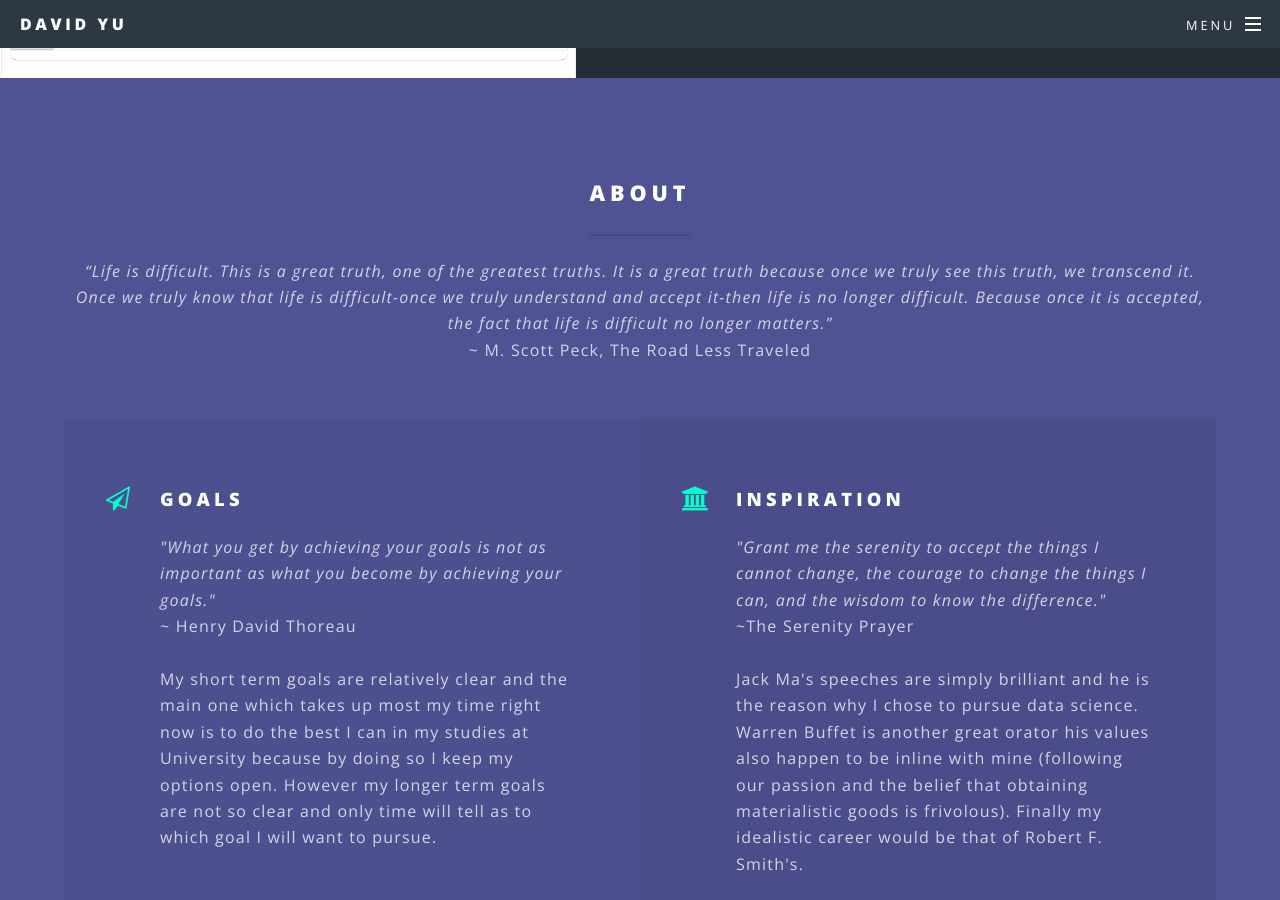
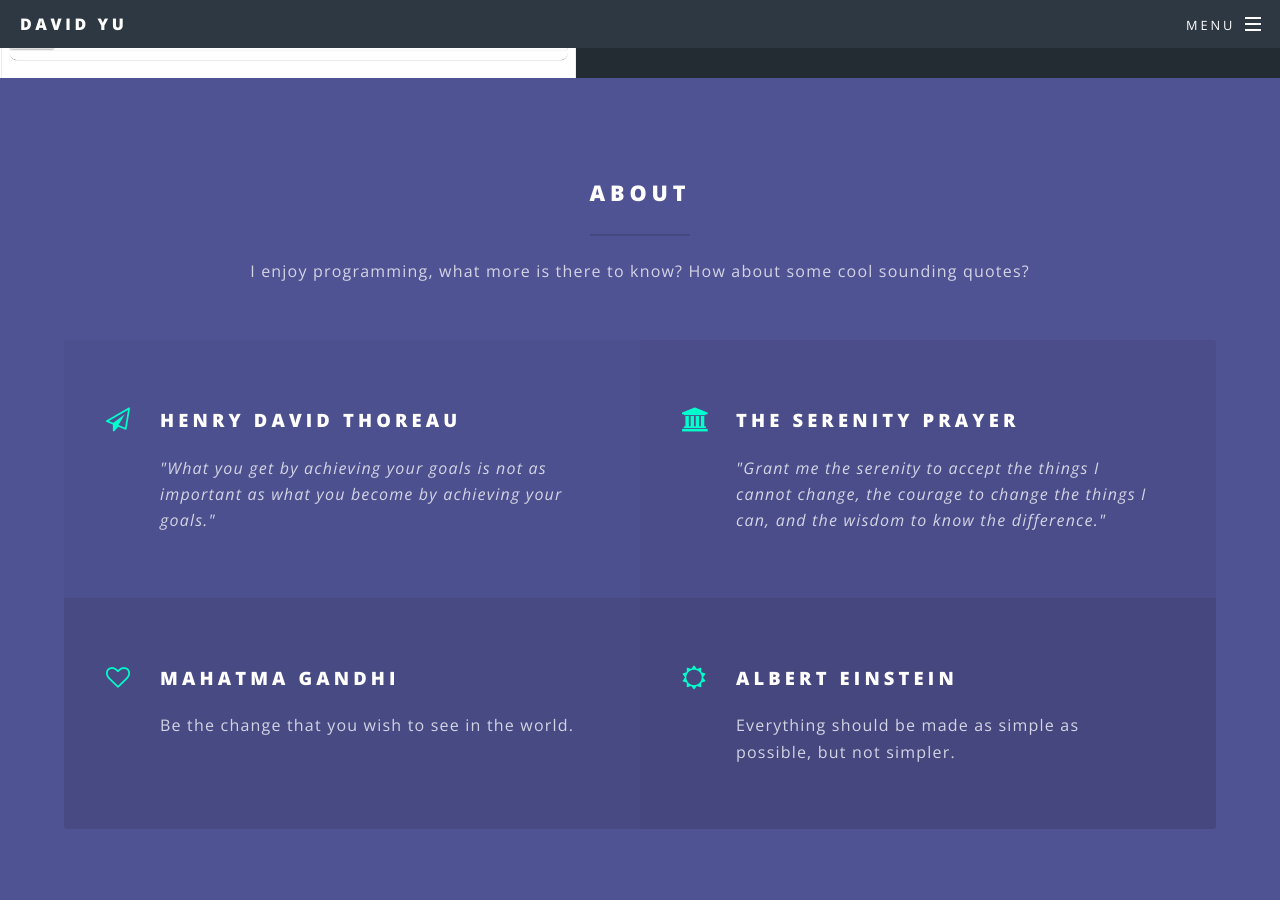
Before and after one commit to noobling/noobling.github.io.old, a Jekyll site: the page built from index.html, in a window 1280 px wide and 900 px high, scrolled down 2523 px. Built offline with Jekyll 4.4.1, drawn with Linux system fonts in a browser that asks for light colours; some of the changed text lies outside the part shown.

Commit message:
Remove more content and add more enjoyable quotes
People generally dont like reading about other people they dont care
about so I thought I would throw in quotes that everyone loves.

```diff
--- a/index.html
+++ b/index.html
@@ -38,7 +38,7 @@ layout: landing
 			<li>
 				<h3>GPA</h3>
 				<p>
-					<font size="15">6.65</font>
+					<font size="15">6.647</font>
 				</p>
 			</li>
 		</ul>
@@ -96,50 +96,30 @@ layout: landing
 		<header class="major">
 			<h2>About</h2>
 			<p>
-				<i>“Life is difficult. This is a great truth, one of the greatest truths. It is a great truth because once we truly see
-					this truth, we transcend it. Once we truly know that life is difficult-once we truly understand and accept it-then life
-					is no longer difficult. Because once it is accepted, the fact that life is difficult no longer matters.”</i>
-				<br /> ~ M. Scott Peck, The Road Less Traveled
+				I enjoy programming, what more is there to know? How about some cool sounding quotes?
 			</p>
 		</header>
 		<ul class="features">
 			<li class="icon fa-paper-plane-o">
-				<h3>Goals</h3>
+				<h3>Henry David Thoreau</h3>
 				<p>
 					<i>"What you get by achieving your goals is not as important as what you become by achieving your goals."</i>
-					<br /> ~ Henry David Thoreau
-					<br />
-					<br/> My short term goals are relatively clear and the main one which takes up most my time right now is to do the best I
-					can in my studies at University because by doing so I keep my options open. However my longer term goals are not so
-					clear and only time will tell as to which goal I will want to pursue.
 				</p>
 			</li>
 			<li class="icon fa-university">
-				<h3>Inspiration</h3>
+				<h3>The Serenity Prayer</h3>
 				<p>
 					<i>"Grant me the serenity to accept the things I cannot change, the courage to change the things I can, and the wisdom
 						to know the difference."</i>
-					<br> ~The Serenity Prayer
-					<br>
-					<br> Jack Ma's speeches are simply brilliant and he is the reason why I chose to pursue data science. Warren Buffet is another
-					great orator his values also happen to be inline with mine (following our passion and the belief that obtaining materialistic
-					goods is frivolous). Finally my idealistic career would be that of Robert F. Smith's.
 				</p>
 			</li>
 			<li class="icon fa-heart-o">
-				<h3>Passion</h3>
-				<p>There has always been something special about business and programming. I loved both since an early age. (
-					<a href="#">Read about my story</a>) It gives me a great sense of statisfaction to write "good code" (I define "good code" as code
-					that is simple, so simple that even an idiot would say "hey I could write that"). Working with people also brings me
-					great joy. I believe it is the close relationships in our lives that bring all the meaning to our lives.
-				</p>
+				<h3>Mahatma Gandhi</h3>
+				<p>Be the change that you wish to see in the world.</p>
 			</li>
 			<li class="icon fa-sun-o">
-				<h3>Future</h3>
-				<p>I am enjoying my time at university learning new things and making new friends, so an Academic path appears to be favoured
-					route at this stage, however I am still very young and inexperienced so I need to go out of my comfort zone to discover
-					new opportunities. The future is difficult if not impossible to predict, I am willing to bet money on the fact I will
-					end up doing something I never imagined. </p>
+				<h3>Albert Einstein</h3>
+				<p>Everything should be made as simple as possible, but not simpler. </p>
 			</li>
 		</ul>
 	</div>
@@ -150,9 +130,11 @@ layout: landing
 <section id="cta" class="wrapper style4">
 	<div class="inner">
 		<header>
-			<h2>Contact information</h2>
-			<p>These are the platforms to best reach me. If you are asking for help I suggest using a real time messaging app such as
-				facebook. If you have a job offer please keep in mind that I live in Perth, Australia.</p>
+			<p>
+				Links to contact me anytime :)
+				<br>
+				Or to find out more about me ;)
+			</p>
 		</header>
 		<ul class="actions vertical">
 			<li>
@@ -171,8 +153,8 @@ layout: landing
 				</a>
 			</li>
 			<li>
-				<a target="_blank" href="{{site.social.facebook-official}}" class="button fit">Facebook
-					<i class="fa fa-facebook-square" aria-hidden="true"></i>
+				<a target="_blank" href="{{site.social.linkedin-square}}" class="button fit">LinkedIn
+					<i class="fa fa-linkedin-square" aria-hidden="true"></i>
 				</a>
 			</li>
 		</ul>
```
